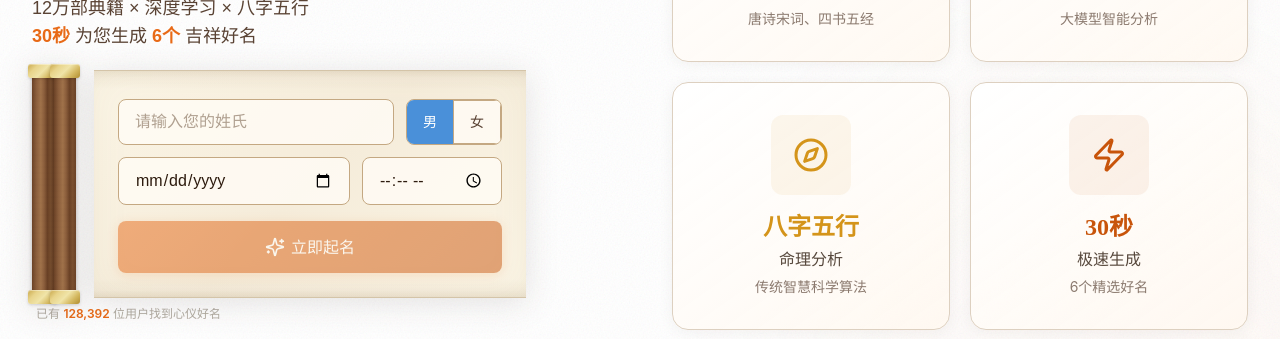
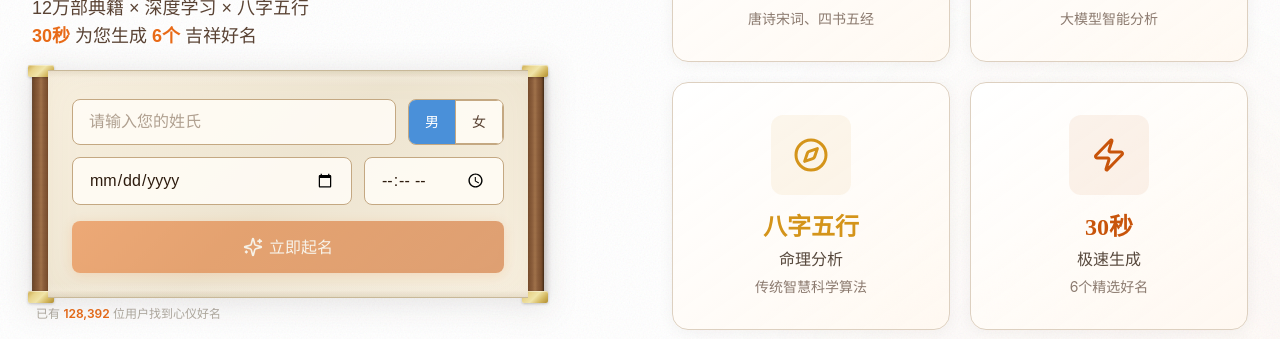
Before and after one commit to longtail2026/seekname, a Next.js app: page / in a window 1280 px wide. Shown: the part 330-669 px from the top of the page. Built offline with nearby package versions, Linux system fonts and the light colour scheme; no server answers.

Commit message:
fix: 卷轴对称 + 宣纸与轴杆无缝连接 + 元素样式统一

```diff
--- a/src/app/globals.css
+++ b/src/app/globals.css
@@ -559,11 +559,79 @@ html {
   filter: drop-shadow(0 4px 16px rgba(44, 24, 16, 0.12));
 }
 
-/* 卷轴主体（宣纸区域） */
+/* 卷轴轴杆 - 左右两侧（必须先定义，让宣纸覆盖在轴杆上） */
+.scroll-rod {
+  width: 18px;
+  min-height: 100%;
+  flex-shrink: 0;
+  position: relative;
+  border-radius: 2px;
+  /* 木纹渐变 */
+  background:
+    repeating-linear-gradient(180deg,
+      transparent 0px,
+      rgba(0,0,0,0.02) 1px,
+      transparent 2px,
+      transparent 6px
+    ),
+    linear-gradient(90deg,
+      #5D3A1F 0%,
+      #7A4F2E 15%,
+      #8B5E3C 35%,
+      #A0724A 50%,
+      #8B5E3C 65%,
+      #7A4F2E 85%,
+      #5D3A1F 100%
+    );
+  box-shadow:
+    2px 0 6px rgba(44, 24, 16, 0.25),
+    inset -1px 0 2px rgba(0,0,0,0.3),
+    inset 1px 0 2px rgba(255,255,255,0.1);
+}
+
+.scroll-rod-right {
+  box-shadow:
+    -2px 0 6px rgba(44, 24, 16, 0.25),
+    inset 1px 0 2px rgba(0,0,0,0.3),
+    inset -1px 0 2px rgba(255,255,255,0.1);
+}
+
+/* 轴杆顶部装饰头（金属帽） */
+.scroll-rod::before,
+.scroll-rod::after {
+  content: '';
+  position: absolute;
+  left: 50%;
+  transform: translateX(-50%);
+  width: 26px;
+  height: 12px;
+  border-radius: 2px;
+  background:
+    linear-gradient(135deg,
+      #C9A84C 0%,
+      #E8D48B 25%,
+      #F0E4A8 50%,
+      #D4B860 75%,
+      #B08D30 100%
+    );
+  box-shadow:
+    0 1px 3px rgba(0,0,0,0.2),
+    inset 0 1px 0 rgba(255,255,255,0.4);
+}
+
+.scroll-rod::before {
+  top: -5px;
+}
+
+.scroll-rod::after {
+  bottom: -5px;
+}
+
+/* 卷轴主体（宣纸区域）- 与轴杆无缝连接 */
 .scroll-body {
   flex: 1;
   padding: 28px 24px 24px;
-  margin: 0 18px;
+  margin: 0;
   background:
     /* 极淡的宣纸纤维纹理 */
     linear-gradient(180deg,
@@ -574,14 +642,20 @@ html {
       rgba(255,248,235,0.4) 97%,
       rgba(255,248,235,0) 100%
     ),
-    linear-gradient(135deg, #FBF5E6 0%, #F5ECDA 50%, #FBF5E6 100%);
-  border: 1px solid #D4C4A8;
+    linear-gradient(135deg, #F8F0E0 0%, #EDE4D0 50%, #F8F0E0 100%);
+  /* 左右边框模拟宣纸与轴杆的衔接 */
+  border-top: 1px solid #C8B898;
+  border-bottom: 1px solid #C8B898;
   border-left: none;
   border-right: none;
   position: relative;
+  /* 让宣纸微微覆盖到轴杆上，形成连续感 */
+  margin-left: -2px;
+  margin-right: -2px;
+  z-index: 1;
   box-shadow:
-    inset 0 0 40px rgba(160, 130, 80, 0.06),
-    inset 0 0 8px rgba(160, 130, 80, 0.04);
+    inset 0 0 40px rgba(160, 130, 80, 0.05),
+    inset 0 0 8px rgba(160, 130, 80, 0.03);
 }
 
 /* 卷轴上下边缘卷曲阴影效果 */
@@ -591,7 +665,7 @@ html {
   position: absolute;
   left: 0;
   right: 0;
-  height: 18px;
+  height: 14px;
   pointer-events: none;
   z-index: 2;
 }
@@ -599,8 +673,8 @@ html {
 .scroll-body::before {
   top: 0;
   background: linear-gradient(180deg,
-    rgba(120, 90, 40, 0.10) 0%,
-    rgba(120, 90, 40, 0.03) 60%,
+    rgba(100, 75, 35, 0.08) 0%,
+    rgba(100, 75, 35, 0.02) 50%,
     transparent 100%
   );
 }
@@ -608,80 +682,25 @@ html {
 .scroll-body::after {
   bottom: 0;
   background: linear-gradient(0deg,
-    rgba(120, 90, 40, 0.10) 0%,
-    rgba(120, 90, 40, 0.03) 60%,
+    rgba(100, 75, 35, 0.08) 0%,
+    rgba(100, 75, 35, 0.02) 50%,
     transparent 100%
   );
 }
 
-/* 卷轴轴杆 - 左右两侧 */
-.scroll-rod {
-  width: 22px;
-  min-height: 100%;
-  flex-shrink: 0;
-  position: relative;
-  border-radius: 4px;
-  /* 木纹渐变 */
-  background:
-    repeating-linear-gradient(180deg,
-      transparent 0px,
-      rgba(0,0,0,0.02) 1px,
-      transparent 2px,
-      transparent 6px
-    ),
-    linear-gradient(90deg,
-      #6B4226 0%,
-      #8B5E3C 20%,
-      #A0724A 40%,
-      #8B5E3C 55%,
-      #6B4226 70%,
-      #7A5030 85%,
-      #6B4226 100%
-    );
-  box-shadow:
-    2px 0 6px rgba(44, 24, 16, 0.2),
-    -1px 0 3px rgba(44, 24, 16, 0.1);
+/* 卷轴内输入框背景 */
+.scroll-input-bg {
+  background: rgba(255, 252, 245, 0.9);
+  border: 1px solid #C4A882;
 }
 
-.scroll-rod-right {
-  box-shadow:
-    -2px 0 6px rgba(44, 24, 16, 0.2),
-    1px 0 3px rgba(44, 24, 16, 0.1);
+/* 卷轴内性别按钮组 */
+.scroll-gender-btn {
+  border: 1px solid #C4A882;
+  border-radius: 0;
 }
 
-/* 轴杆顶部装饰头（金属帽） */
-.scroll-rod::before,
-.scroll-rod::after {
-  content: '';
-  position: absolute;
-  left: 50%;
-  transform: translateX(-50%);
-  width: 30px;
-  height: 14px;
-  border-radius: 3px;
-  background:
-    linear-gradient(135deg,
-      #C9A84C 0%,
-      #E8D48B 25%,
-      #F0E4A8 50%,
-      #D4B860 75%,
-      #B08D30 100%
-    );
-  box-shadow:
-    0 1px 3px rgba(0,0,0,0.15),
-    inset 0 1px 0 rgba(255,255,255,0.4);
+/* 卷轴内提交按钮 */
+.scroll-submit-btn {
+  border-radius: 0;
 }
-
-.scroll-rod::before {
-  top: -6px;
-}
-
-.scroll-rod::after {
-  bottom: -6px;
-}
-
-/* 卷轴内输入框背景 */
-.scroll-input-bg {
-  background: rgba(255, 252, 245, 0.85);
-  border: 1px solid #C4A882;
-}
--- a/src/app/page.tsx
+++ b/src/app/page.tsx
@@ -185,10 +185,8 @@ export default function Home() {
                 {/* 卷轴容器 */}
                 <div className="scroll-painting relative max-w-lg">
                   {/* 左侧轴杆 */}
-                  <div className="scroll-rod scroll-rod-left" />
-                  {/* 右侧轴杆 */}
-                  <div className="scroll-rod scroll-rod-right" />
-                  {/* 卷轴主体（宣纸） */}
+                  <div className="scroll-rod" />
+                  {/* 卷轴主体（宣纸）- z-index覆盖在轴杆上实现无缝连接 */}
                   <div className="scroll-body">
                     {/* 第一行：姓氏 + 性别 */}
                     <div className="flex gap-3 mb-3">
@@ -292,6 +290,8 @@ export default function Home() {
                       )}
                     </button>
                   </div>
+                  {/* 右侧轴杆 */}
+                  <div className="scroll-rod" />
                 </div>
                 <p className="text-xs text-[#B0AAA0] mt-2 ml-1 text-center lg:text-left">
                   已有 <span className="text-[#E86A17] font-semibold">{SITE_CONFIG.stats.totalUsers.toLocaleString()}</span> 位用户找到心仪好名
```
